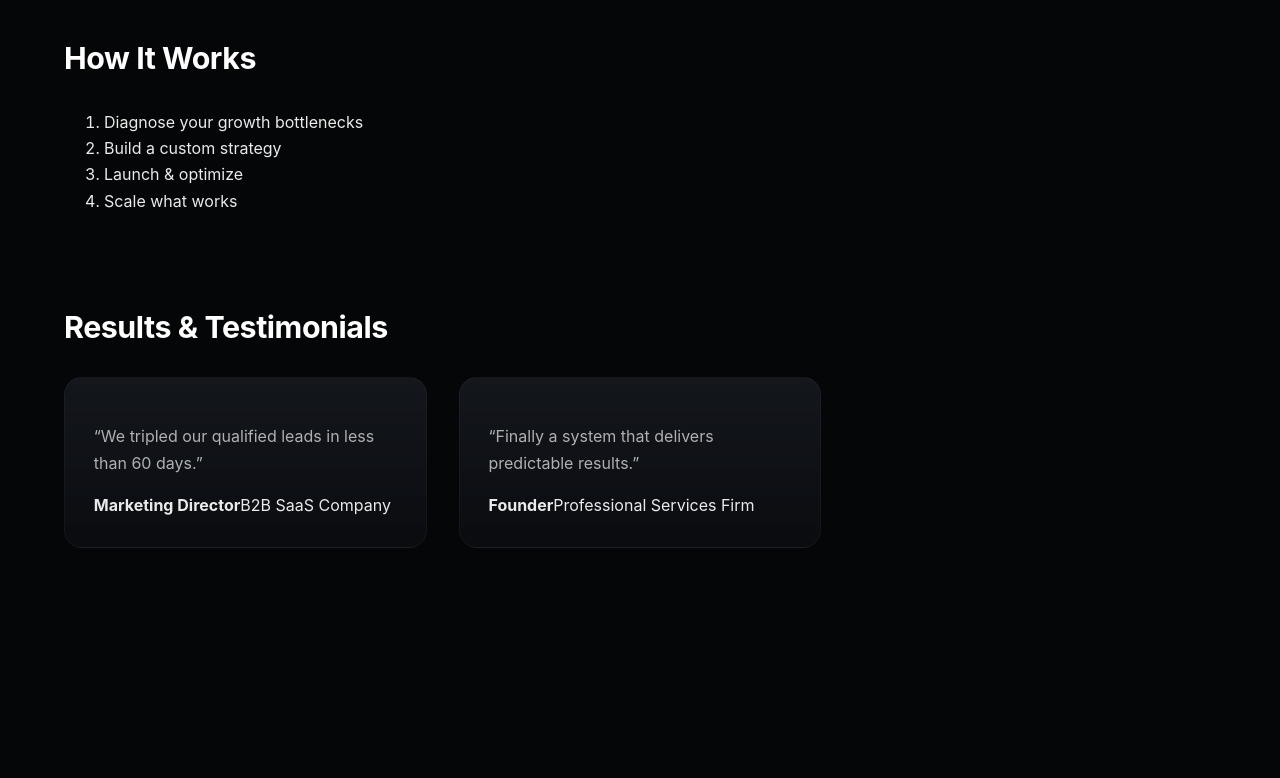
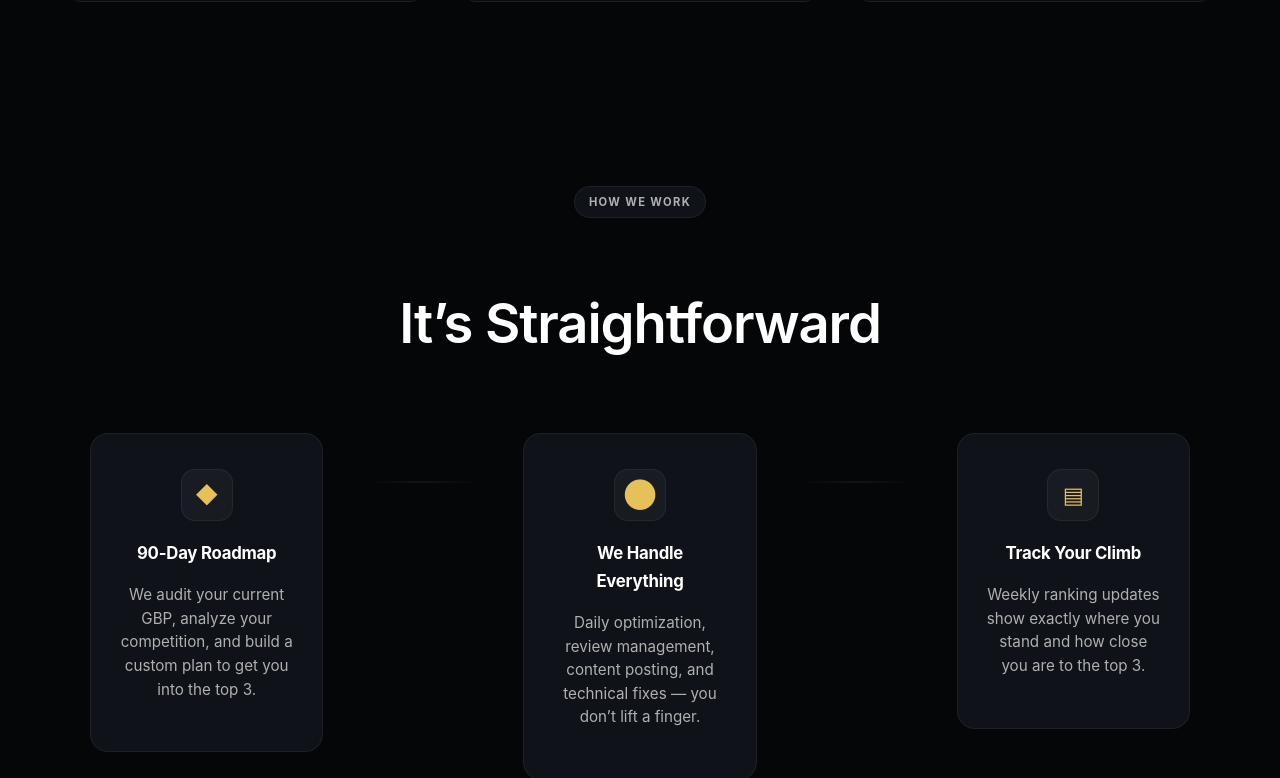
Before and after one commit to rvazquezme-creator/real-value-marketing, a React (Vite) app in the folder frontend/: page / in a window 1280 px wide. Shown: the part 1242-2020 px from the top of the page. Built offline with nearby package versions, Linux system fonts and the light colour scheme; no server answers.

Commit message:
Addressed points 2,3 and four of our todo excel file

```diff
--- a/frontend/src/components/marketing/Hero.tsx
+++ b/frontend/src/components/marketing/Hero.tsx
@@ -11,7 +11,7 @@ const Hero = () => {
                 </h1>
 
                 <p>
-                    We'll get your PMU business (US only) 20% more clients and Top 10 Google Maps results within 90 days for your service area—or we work for free until you do.
+                    We'll get your local PMU business 20% more clients within 90 day or we'll work for free until you do
                 </p>
 
                 <Link className="button" to="/#cta">
--- a/frontend/src/components/marketing/ProcessSteps.tsx
+++ b/frontend/src/components/marketing/ProcessSteps.tsx
@@ -1,13 +1,43 @@
 const ProcessSteps = () => {
     return (
-        <section>
-            <h2>How It Works</h2>
-            <ol>
-                <li>Diagnose your growth bottlenecks</li>
-                <li>Build a custom strategy</li>
-                <li>Launch & optimize</li>
-                <li>Scale what works</li>
-            </ol>
+        <section className="process">
+            <div className="process-header">
+                <span className="process-badge">How we work</span>
+                <h2 className="process-title">It’s Straightforward</h2>
+            </div>
+
+            <div className="process-timeline">
+                <div className="process-step">
+                    <div className="process-icon">◆</div>
+                    <h3>90-Day Roadmap</h3>
+                    <p>
+                        We audit your current GBP, analyze your competition,
+                        and build a custom plan to get you into the top 3.
+                    </p>
+                </div>
+
+                <div className="process-line" />
+
+                <div className="process-step">
+                    <div className="process-icon">⬤</div>
+                    <h3>We Handle Everything</h3>
+                    <p>
+                        Daily optimization, review management, content posting,
+                        and technical fixes — you don’t lift a finger.
+                    </p>
+                </div>
+
+                <div className="process-line" />
+
+                <div className="process-step">
+                    <div className="process-icon">▤</div>
+                    <h3>Track Your Climb</h3>
+                    <p>
+                        Weekly ranking updates show exactly where you stand
+                        and how close you are to the top 3.
+                    </p>
+                </div>
+            </div>
         </section>
     );
 };
--- a/frontend/src/components/marketing/ServicesGrid.tsx
+++ b/frontend/src/components/marketing/ServicesGrid.tsx
@@ -1,25 +1,25 @@
 const services = [
     {
-        title: "Lead Generation Systems",
+        title: "Targeted Marketing",
         description:
-            "We design predictable systems that turn traffic into qualified leads.",
+            "We run Facebook and Google campaings targeted only to get paid clients on your local area.",
     },
     {
-        title: "Paid Ads Optimization",
+        title: "We turn attention into $",
         description:
-            "We scale what works and cut what doesn’t using data-driven decisions.",
+            "We'll show you a simple system to close high value clients and disregard time wasters.",
     },
     {
-        title: "Conversion Rate Optimization",
+        title: "Google Business Profile ranked on top 10",
         description:
-            "We increase conversion across funnels, landing pages, and offers.",
+            "We'll get your GBP ranked higher, to build local authority and attract more high value customers.",
     },
 ];
 
 const ServicesGrid = () => {
     return (
         <section>
-            <h2>What We Do</h2>
+            <h2>How do we get you more clients?</h2>
 
             <div className="cards-grid">
                 {services.map((service, index) => (
--- a/frontend/src/styles/globals.css
+++ b/frontend/src/styles/globals.css
@@ -746,3 +746,128 @@ legend {
         padding: 2.5rem 1.75rem;
     }
 }
+
+/* =========================
+   PROCESS SECTION
+========================= */
+
+.process {
+    text-align: center;
+    padding: 6rem 1.25rem;
+}
+
+.process-header {
+    margin-bottom: 4rem;
+}
+
+.process-badge {
+    display: inline-block;
+    margin-bottom: 1rem;
+
+    padding: 0.35rem 0.9rem;
+    border-radius: 999px;
+
+    background: var(--color-bg-card);
+    border: 1px solid var(--color-border);
+
+    font-size: 0.7rem;
+    font-weight: 700;
+    letter-spacing: 0.12em;
+    text-transform: uppercase;
+    color: var(--color-text-muted);
+}
+
+.process-title {
+    font-size: clamp(2.4rem, 6vw, 3.4rem);
+    font-weight: 600;
+    letter-spacing: -0.02em;
+}
+
+/* =========================
+   TIMELINE
+========================= */
+
+.process-timeline {
+    display: grid;
+    grid-template-columns: 1fr auto 1fr auto 1fr;
+    align-items: start;
+    gap: 2.5rem;
+    max-width: 1100px;
+    margin: 0 auto;
+}
+
+/* connector line */
+.process-line {
+    width: 120px;
+    height: 2px;
+    margin-top: 48px;
+
+    background: linear-gradient(to right,
+            transparent,
+            var(--color-border),
+            transparent);
+}
+
+/* =========================
+   STEP CARD
+========================= */
+
+.process-step {
+    background: var(--color-bg-card);
+    border: 1px solid var(--color-border);
+    border-radius: var(--radius-lg);
+
+    padding: 2.2rem 1.8rem;
+    text-align: center;
+
+    transition: transform 0.3s ease, box-shadow 0.3s ease;
+}
+
+.process-step:hover {
+    transform: translateY(-4px);
+    box-shadow: 0 14px 36px rgba(0, 0, 0, 0.6);
+}
+
+.process-icon {
+    width: 52px;
+    height: 52px;
+    margin: 0 auto 1.2rem;
+
+    display: flex;
+    align-items: center;
+    justify-content: center;
+
+    border-radius: 14px;
+    background: rgba(255, 255, 255, 0.04);
+    border: 1px solid var(--color-border);
+
+    font-size: 1.4rem;
+    color: var(--color-accent);
+}
+
+.process-step h3 {
+    font-size: 1.05rem;
+    font-weight: 700;
+    margin-bottom: 0.6rem;
+}
+
+.process-step p {
+    font-size: 0.95rem;
+    color: var(--color-text-muted);
+    line-height: 1.55;
+}
+
+/* =========================
+   RESPONSIVE
+========================= */
+
+@media (max-width: 900px) {
+    .process-timeline {
+        grid-template-columns: 1fr;
+        gap: 2rem;
+    }
+
+    .process-line {
+        display: none;
+    }
+}
```
